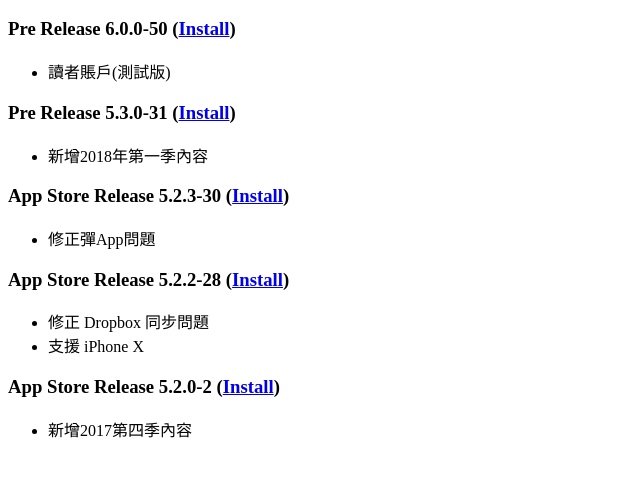
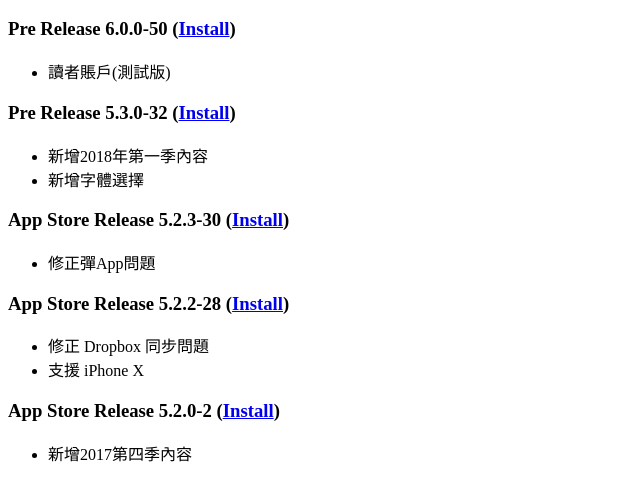
Before and after one commit to eddy-lau/ota, a plain HTML site: page cdb/index.html in a window 1280 px wide. Shown: the part 57-558 px from the top of the page, without its empty margins (0-640 px from the left). Drawn offline with Linux system fonts and the light colour scheme.

Commit message:
Added build 32

```diff
--- a/cdb/index.html
+++ b/cdb/index.html
@@ -15,9 +15,10 @@
       </ul>
     </p>
     <p>
-      <h3>Pre Release 5.3.0-31 (<a href="itms-services://?action=download-manifest&amp;url=https://eddy-lau.github.io/ota/cdb/v5.3.0-31.plist">Install</a>)</h3>
+      <h3>Pre Release 5.3.0-32 (<a href="itms-services://?action=download-manifest&amp;url=https://eddy-lau.github.io/ota/cdb/v5.3.0-32.plist">Install</a>)</h3>
       <ul>
         <li>新增2018年第一季內容</li>
+        <li>新增字體選擇</li>
       </ul>
     </p>
     <p>
```
Also changed, not shown: 1 other file.
